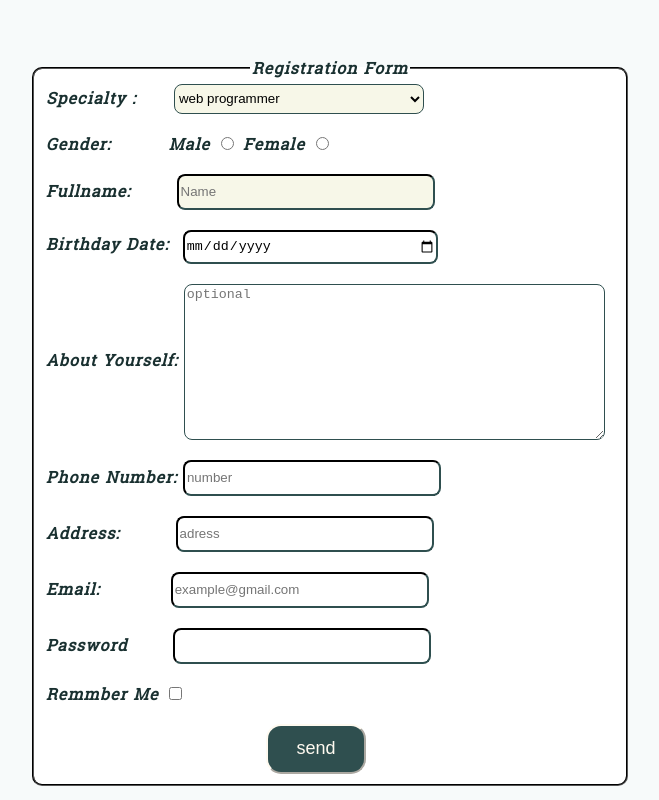
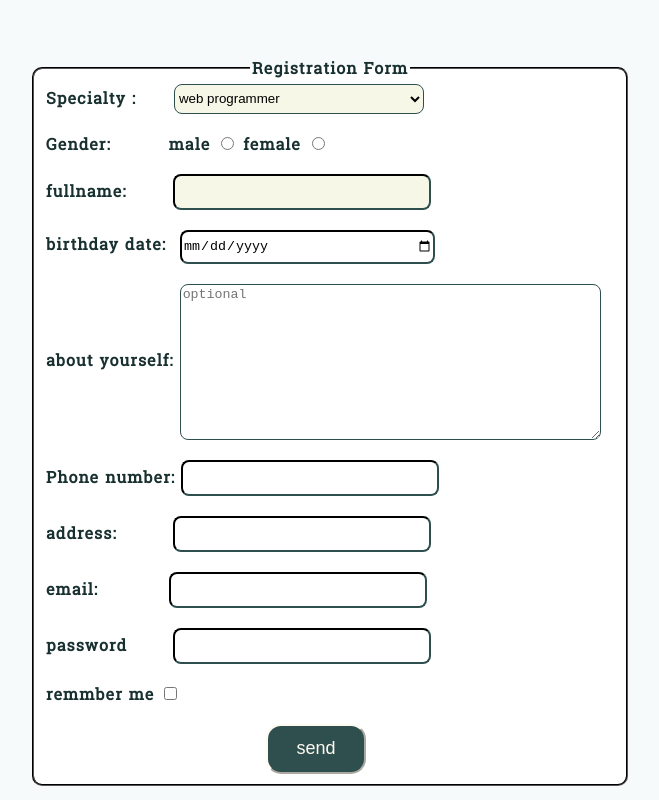
Before and after one commit to shirin-nazari/form, a plain HTML site: page font/index.html in a window 1280 px wide. Shown: the whole page, without its empty margins (328-987 px from the left). Drawn offline with Linux system fonts and the light colour scheme; files whose address does not match are found by name.

Commit message:
Revert "add placeholder in html"

```diff
--- a/font/index.html
+++ b/font/index.html
@@ -20,21 +20,21 @@
         <br>
         <label>Gender:</label>
         <label for="11" style="margin-left: 52px;">male</label>
-        <input type="radio" name="gender" id="11" style="border-color: darkslategrey;background-color: #f7f7e8" >
+        <input type="radio" name="gender" id="11" style="border-color: darkslategrey;background-color: #f7f7e8">
         <label for="12">female</label>
         <input type="radio" name="gender" id="12" style="border-color: darkslategrey;background-color: #f7f7e8"><br><br>
         <label for="13">fullname:</label>
-        <input type="text" placeholder="Name"name="fullname" id="13" style="border-radius: 8px;border-color: darkslategrey;width: 250px;height: 30px;margin-left: 40px;background-color: #f7f7e8"><br><br>
+        <input type="text" name="fullname" id="13" style="border-radius: 8px;border-color: darkslategrey;width: 250px;height: 30px;margin-left: 40px;background-color: #f7f7e8"><br><br>
         <label for="14">birthday date:</label>
-        <input type="date"placeholder="Date" name="date" id="14" style="border-radius: 8px;border-color: darkslategrey;width: 250px;height: 30px;margin-left: 8px;"><br><br>
+        <input type="date" name="date" id="14" style="border-radius: 8px;border-color: darkslategrey;width: 250px;height: 30px;margin-left: 8px;"><br><br>
         <label for="15" >about yourself:</label>
         <textarea name="about" id="15" cols="50" rows="10" placeholder="optional"style="vertical-align: middle; border-radius: 8px;border-color: darkslategrey;"></textarea><br><br>
         <label for="16">Phone number:</label>
-        <input type="text" placeholder="number" name="phone number" id="16" style="border-radius: 8px;border-color: darkslategrey;width: 250px;height: 30px;margin-right: 7px;"><br><br>
+        <input type="text" name="phone number" id="16" style="border-radius: 8px;border-color: darkslategrey;width: 250px;height: 30px;margin-right: 7px;"><br><br>
         <label for="17">address:</label>
-        <input type="text"placeholder="adress" name="address" id="17" style="border-radius: 8px;border-color: darkslategrey;width: 250px;height: 30px;margin-left: 50px;"><br><br>
+        <input type="text" name="address" id="17" style="border-radius: 8px;border-color: darkslategrey;width: 250px;height: 30px;margin-left: 50px;"><br><br>
         <label for="18">email:</label>
-        <input type="email" placeholder="example@gmail.com" name="email" id="18" style="border-radius: 8px;border-color: darkslategrey;width: 250px;height: 30px;margin-left: 65px;"><br><br>
+        <input type="email" name="email" id="18" style="border-radius: 8px;border-color: darkslategrey;width: 250px;height: 30px;margin-left: 65px;"><br><br>
         <label for="19">password</label>
         <input type="password" name="password" id="19" style="border-radius: 8px;border-color: darkslategrey;width: 250px;height: 30px;margin-left: 40px;"><br><br>
         <label for="20">remmber me</label>
--- a/font/style.css
+++ b/font/style.css
@@ -11,8 +11,6 @@ letter-spacing: 1px;
 word-spacing: 1px;
 line-height: 20px;
 font-weight: bold;
-text-transform: capitalize;
-font-style: oblique;
 }
 @font-face{
     font-family: RobotoSlab-Regular;
```
